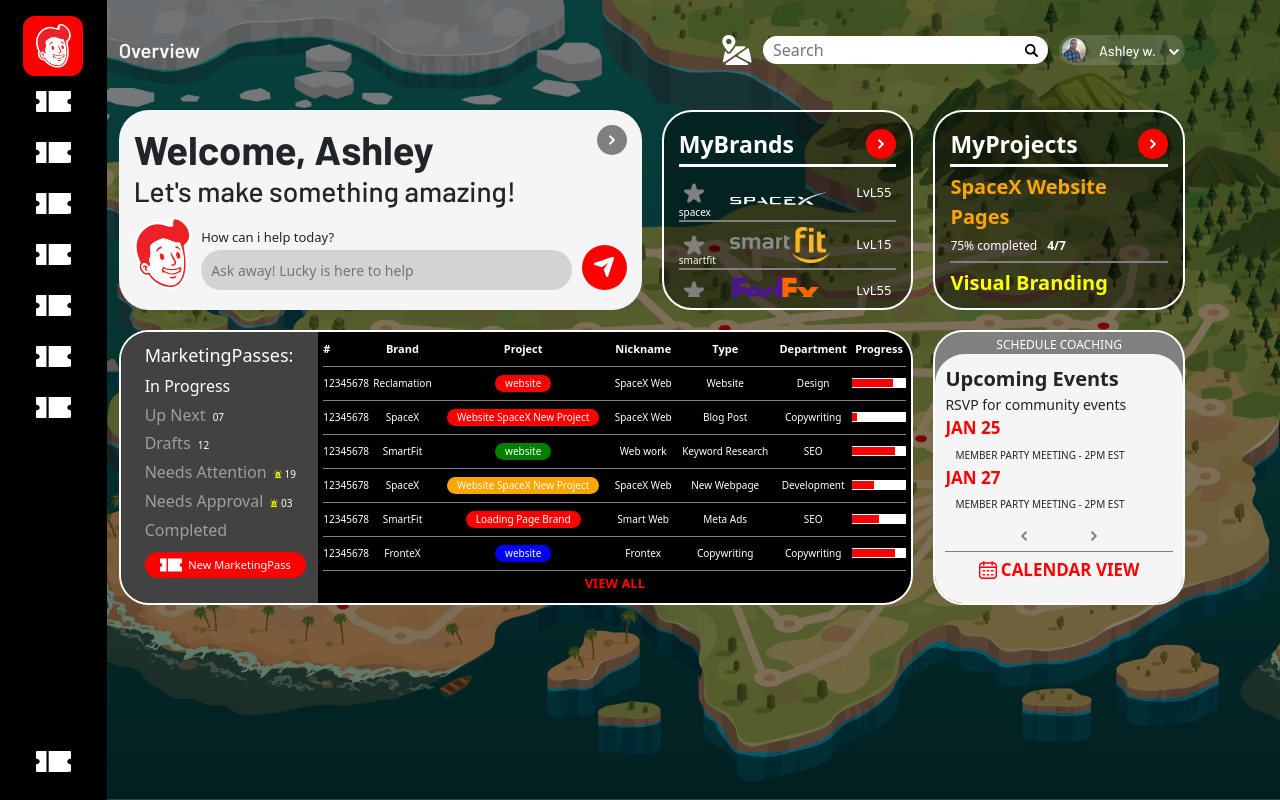
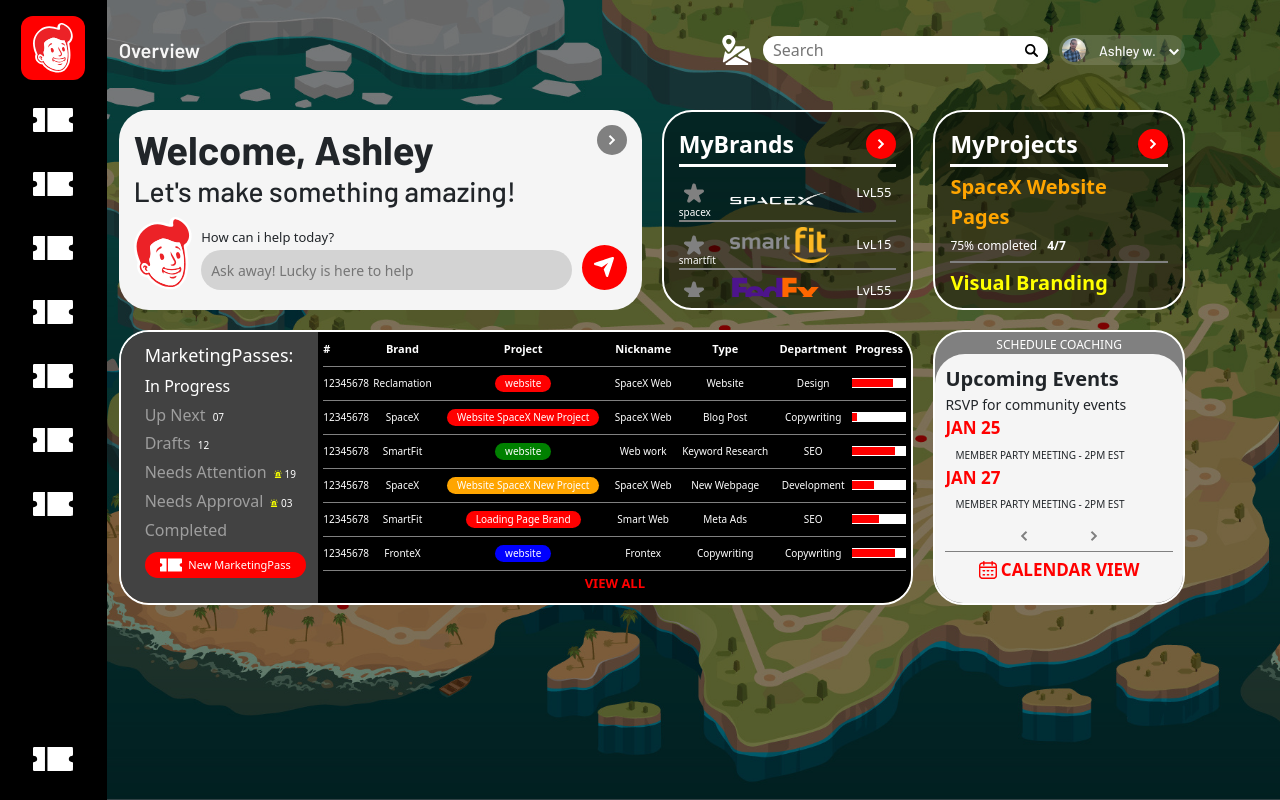
Before and after one commit to Brahmasura/mmpTest, a React (Vite) app: page / in a window 1280 px wide. Built offline with nearby package versions, Linux system fonts and the light colour scheme; grey boxes are pictures that could not be loaded.

Commit message:
the sidebar fixed

```diff
--- a/src/components/Sidebar/sidebar.module.scss
+++ b/src/components/Sidebar/sidebar.module.scss
@@ -5,22 +5,23 @@
   height: 100%;
 
   .faceDiv {
-    width: 60px;
-    height: 60px;
+    margin-bottom:1vh;
+    width: 8vh;
+    height: 8vh;
     background-color: red;
     @include x-center-center;
     border-radius: 12px;
     cursor: pointer;
 
     img {
-      width: 35px;
+      width: 5vh;
     }
   }
 
   .ticket {
-    width: 35px;
+    width: 5vh;
     filter: invert(1);
-    margin: 8px 0;
+    margin: 1.5vh 0;
     cursor: pointer;
   }
 
```
